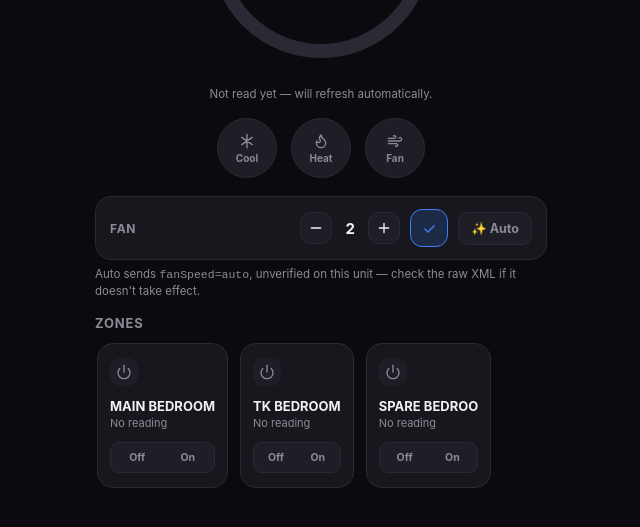
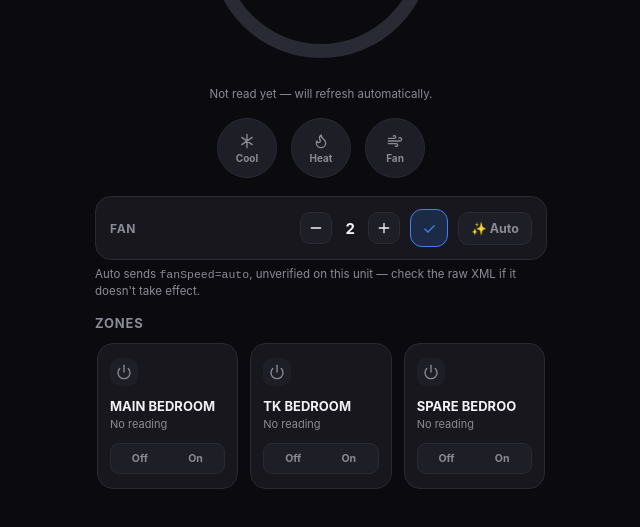
Before and after one commit to lindeacl/myair3-control, a website: page index.html in a window 1280 px wide. Shown: the part 313-840 px from the top of the page, without its empty margins (319-959 px from the left). Drawn offline with Linux system fonts and the light colour scheme; no server answers.

Commit message:
Fix zone tiles to a fixed, non-scrolling row
The tile strip becomes a plain flex row that shares the available
width evenly across however many zones exist (flex-wrap as a safety
net well past the common case), instead of fixed-112px tiles in a
horizontal-scroll strip -- this house always has 3 zones, so there's
no need to scroll.

That exposed two real issues, both caught in review before shipping:
- Slightly narrower tiles at 3 zones started truncating zone names
  ("MAIN BED..."); fixed by letting the name wrap to a second line
  instead (real zone names are capped at 12 characters by the unit
  itself, so wrapping reliably shows the full name).
- At high zone counts (up to 16, per Settings), tiles could shrink
  below their icon's width and overlap into the next tile's clickable
  area; fixed with a sane min-width floor. Added a real regression
  test for the no-scroll/no-overflow contract, verified fail-before/
  pass-after against the old scroll-strip layout.

Co-Authored-By: Claude Sonnet 5 <noreply@anthropic.com>

```diff
--- a/index.html
+++ b/index.html
@@ -222,17 +222,37 @@
 
   /* ---- Zone tiles ---- */
   .zones-title { font-size: 13px; font-weight: 700; text-transform: uppercase; letter-spacing: 0.06em; color: var(--muted); margin: 0 0 10px; }
-  .zone-scroll { display: flex; gap: 12px; overflow-x: auto; scroll-snap-type: x proximity; padding: 2px 2px 10px; margin-bottom: 14px; }
+  /* Fixed row, no horizontal scroll -- this house always has a small,
+     known zone count, so tiles share the row evenly instead of being a
+     fixed 112px wide and needing to scroll. flex-wrap is a safety net for
+     if the zone count is ever raised well past what fits one row (wraps to
+     a second row rather than overflowing off-screen), not the normal case. */
+  .zone-scroll { display: flex; flex-wrap: wrap; gap: 12px; padding: 2px; margin-bottom: 14px; }
   .zone-tile {
-    flex: 0 0 112px; border-radius: 16px; padding: 14px 12px;
+    /* min-width is a floor, not a target: for 3-4 zones the row still fills
+       evenly above this (flex-grow spreads the remaining space), same as
+       before. It matters once zone count is high enough that the even
+       split would go below it -- min-width:0 was tried first and verified
+       (via the Browser pane, not just reasoning) to let tiles shrink past
+       their own icon's 28px width, so at 16 zones the icon visually spilled
+       ~1-2px into the next tile: a real hit-test overlap (the icon is
+       inside the zone's own clickable open-detail area), not just a look.
+       90px keeps every tile at least icon + padding + a few px, so
+       flex-wrap's "start a new row" trigger actually fires before that
+       overlap can happen. */
+    flex: 1 1 0; min-width: 90px; border-radius: 16px; padding: 14px 12px;
     background: var(--card); border: 1px solid var(--border); display: flex; flex-direction: column; gap: 12px;
-    scroll-snap-align: start;
   }
   .zone-tile.on { background: var(--accent); border-color: var(--accent); }
   .zone-tile-main { cursor: pointer; display: flex; flex-direction: column; gap: 12px; }
   .zone-tile-icon { width: 28px; height: 28px; border-radius: 9px; background: var(--card-2); display: flex; align-items: center; justify-content: center; color: var(--muted); flex: 0 0 auto; }
   .zone-tile.on .zone-tile-icon { background: rgba(255,255,255,0.2); color: #fff; }
-  .zone-tile-name { font-size: 13px; font-weight: 700; overflow: hidden; text-overflow: ellipsis; white-space: nowrap; }
+  /* Wraps rather than truncates: with 3 tiles sharing the row evenly (see
+     .zone-scroll above) a tile is narrower than a 12-char name at this
+     weight/size comfortably fits on one line -- and 12 chars is the real
+     ceiling (the unit itself cuts names off there), so wrapping to a
+     second line reliably shows the full name instead of ellipsizing it. */
+  .zone-tile-name { font-size: 13px; font-weight: 700; line-height: 1.25; overflow-wrap: break-word; }
   .zone-tile.on .zone-tile-name { color: #fff; }
   .zone-tile-temp { font-size: 11px; color: var(--muted); margin-top: 2px; }
   .zone-tile.on .zone-tile-temp { color: rgba(255,255,255,0.85); }
```
Also changed, not shown: e2e/aircon-control.spec.js (+38 -0 lines), 1 other file.
